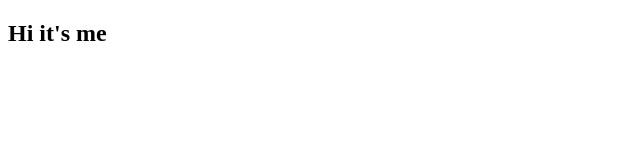
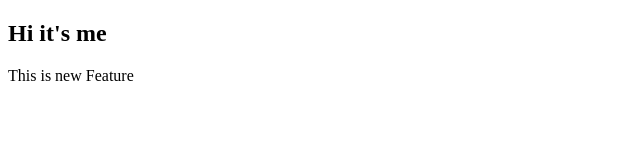
Before and after one commit to arculus07/demo2, a plain HTML site: page index.html in a window 1280 px wide. Shown: the whole page, without its empty margins (0-640 px from the left). Drawn offline with Linux system fonts and the light colour scheme.

Commit message:
add new feature

```diff
--- a/index.html
+++ b/index.html
@@ -7,5 +7,6 @@
 </head>
 <body>
     <h2>Hi it's me</h2>
+    This is new Feature
 </body>
 </html>
```
